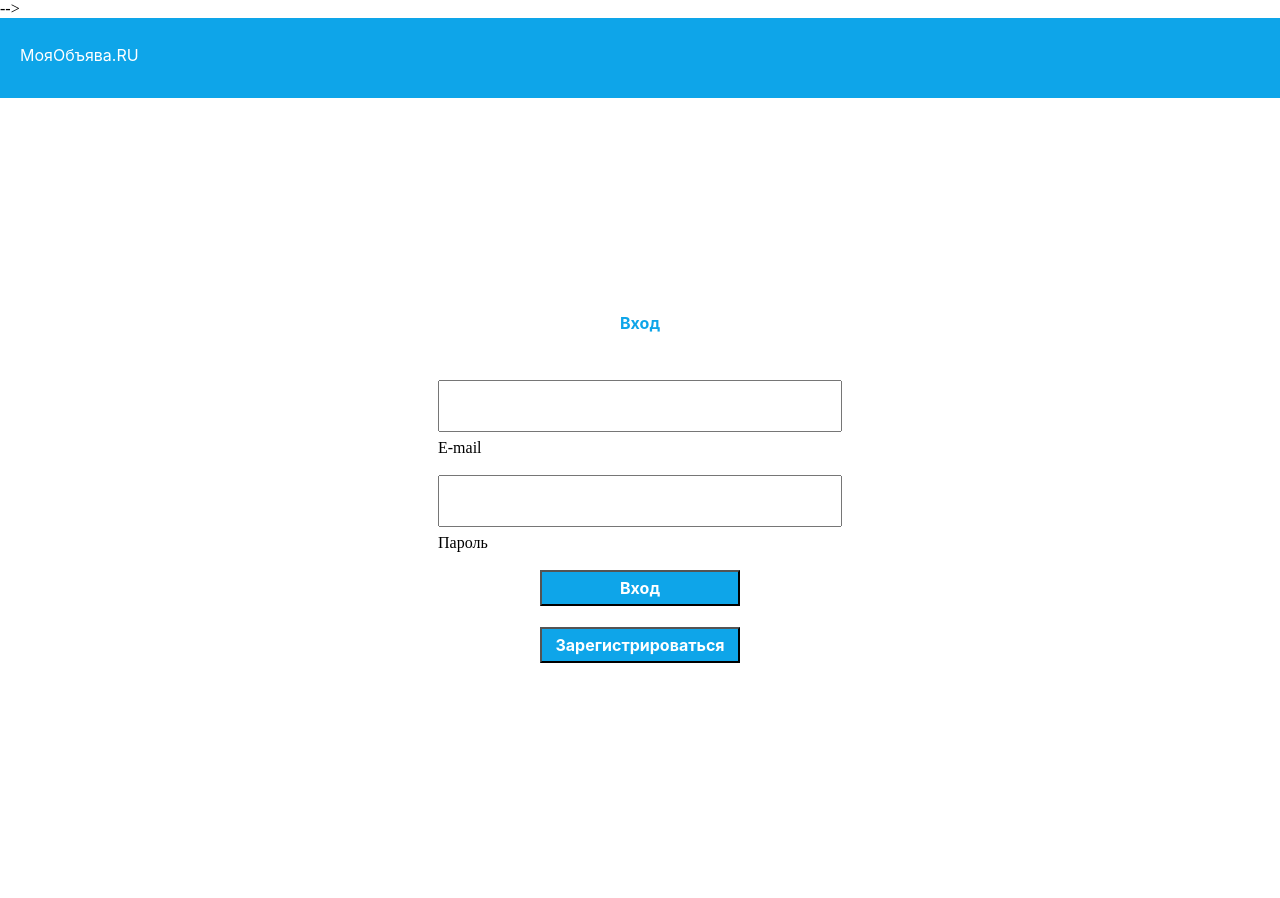
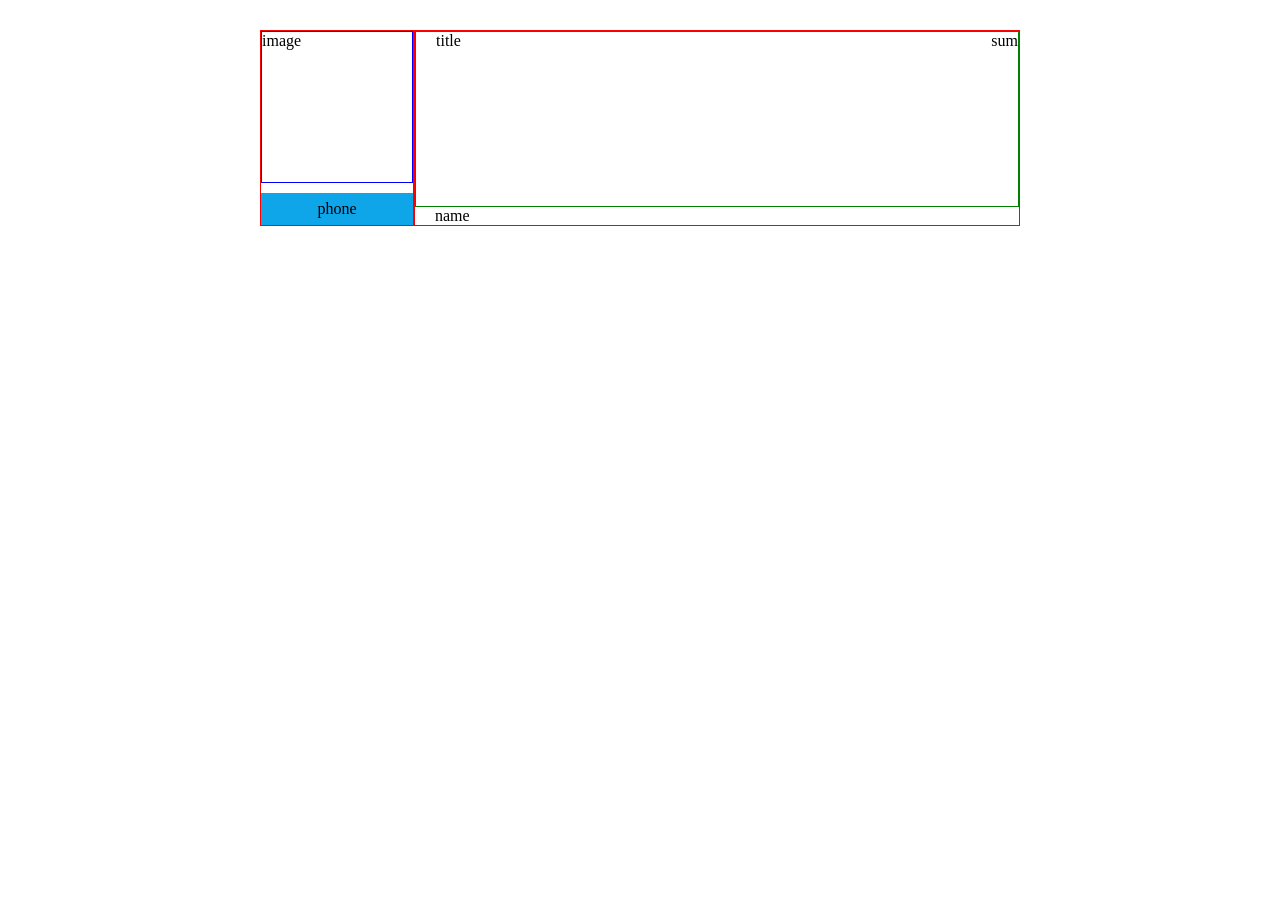
Before and after one commit to NekVasia/Bulletin-board, a PHP site: page / in a window 1280 px wide. After the commit the page ends 226 px from the top, so only its background shows below. Run offline with PHP 8.4, Linux system fonts and the light colour scheme.

Commit message:
Сделал css для странички product

```diff
--- a/index.html
+++ b/index.html
@@ -7,10 +7,10 @@
     <link rel="stylesheet" href="styles/main.css">
     <link rel="shortcut icon" href="images/hat.png">
     <meta name="viewport" content="width=device-width,initial-scale=1.0">
-    <script src="scripts/pageHeader.js"></script>
-    <script src="scripts/pageLogin.js"></script>
-    <script src="scripts/pageRegistration.js"></script>
-    <script src="scripts/pageProduct.js"></script>
+<!--    <script src="scripts/pageHeader.js"></script>-->
+<!--    <script src="scripts/pageLogin.js"></script>-->
+<!--    <script src="scripts/pageRegistration.js"></script>-->
+<!--    <script src="scripts/pageProduct.js"></script>-->
 </head>
 
 <body>
@@ -40,20 +40,21 @@
 <!--        </div>-->
 <!--    </section>-->
 <!--</main>-->
-
-<section class="product">
-    <div class="product__block">
-        <div class="product__image"></div>
-        <div class="product__phone"></div>
-    </div>
-    <div class="product__block">
-        <div>
-            <div class="product__title product__about"></div>
-            <div class="product__sum"></div>-->
+<main class="main">
+    <section class="product">
+        <div class="product__block">
+            <div class="product__image">image</div>
+            <div class="product__phone">phone</div>
         </div>
-        <div class="product__name"></div>
-    </div>
-</section>
+        <div class="product__block product__block__grow">
+            <div class="product__cell">
+                <div class="product__title product__about">title </div>
+                <div class="product__sum">sum</div>
+            </div>
+            <div class="product__name">name</div>
+        </div>
+    </section>
+</main>
 
 
 
--- a/scripts/pageProduct.js
+++ b/scripts/pageProduct.js
@@ -14,6 +14,7 @@
             let block2 = document.createElement('div');
             block2.className = 'product__block';
             let cell = document.createElement('div');
+            cell.className = 'product__cell';
             let title = document.createElement('div');
             title.className = 'product__title';
             title.className = 'product__about';
@@ -34,7 +35,7 @@
             section.append(block1);
             section.append(block2);
 
-            document.body.appendChild(section);
+            document.body.append(section);
         }
     }
 })(AdsBoard);
--- a/styles/main.css
+++ b/styles/main.css
@@ -1,3 +1,4 @@
+/*MAIN*/
 * {
     top: 0;
     bottom: 0;
@@ -5,19 +6,6 @@
     right: 0;
     padding: 0;
     margin: 0;
-}
-
-
-
-.header {
-    height: 80px;
-    background-color: #0EA5E9;;
-}
-
-.header__container {
-    padding-top: 27px;
-    padding-left: 20px;
-    padding-right: 20px;
 }
 
 .h1 {
@@ -38,6 +26,24 @@
     line-height: normal;
 }
 
+.main {
+    max-width: 800px;
+    margin: 0 auto;
+}
+
+/*HEADER*/
+.header {
+    height: 80px;
+    background-color: #0EA5E9;;
+}
+
+.header__container {
+    padding-top: 27px;
+    padding-left: 20px;
+    padding-right: 20px;
+}
+
+/*LOGIN and REGISTRATION*/
 .p__button {
     color: #FFF;
     font-family: Inter;
@@ -75,7 +81,7 @@
 .section__button {
     height: 36px;
     width: 200px;
-    background-color: #0EA5E9; //Поменять
+    background-color: #0EA5E9;
 }
 
 .section__container__cell {
@@ -91,3 +97,62 @@
     height: 93px;
     margin: 20px 0;
 }
+
+
+/*product*/
+
+.product {
+    margin: 30px 20px;
+    display: flex;
+    flex-direction: row;
+}
+
+.product__block {
+    display: flex;
+    flex-direction: column;
+    border: red 1px solid;
+    justify-content: space-between;
+}
+
+.product__block__grow {
+    flex-grow: 100;
+}
+
+.product__cell {
+    display: flex;
+    flex-direction: row;
+    border: green 1px solid;
+    flex-grow: 100;
+    justify-content: space-between;
+}
+
+.product__image {
+    height: 150px;
+    width: 150px;
+    border: blue 1px solid;
+}
+
+.product__phone {
+    display: flex;
+    justify-content: center;
+    align-items: center;
+    margin-top: 10px;
+    height: 30px;
+    width: 150px;
+    border: 1px solid #0EA5E9;
+    background: #0EA5E9;
+}
+
+.product__title {
+    margin: 0 20px;
+}
+
+.product__sum {
+    height: 30px;
+    width: 120px;
+    text-align: end;
+}
+
+.product__name {
+    margin: 0 20px;
+}
```
